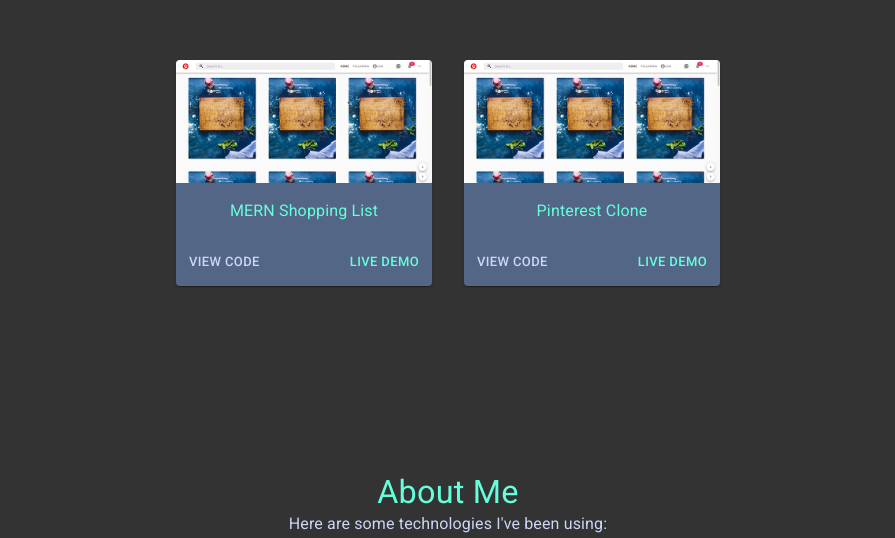
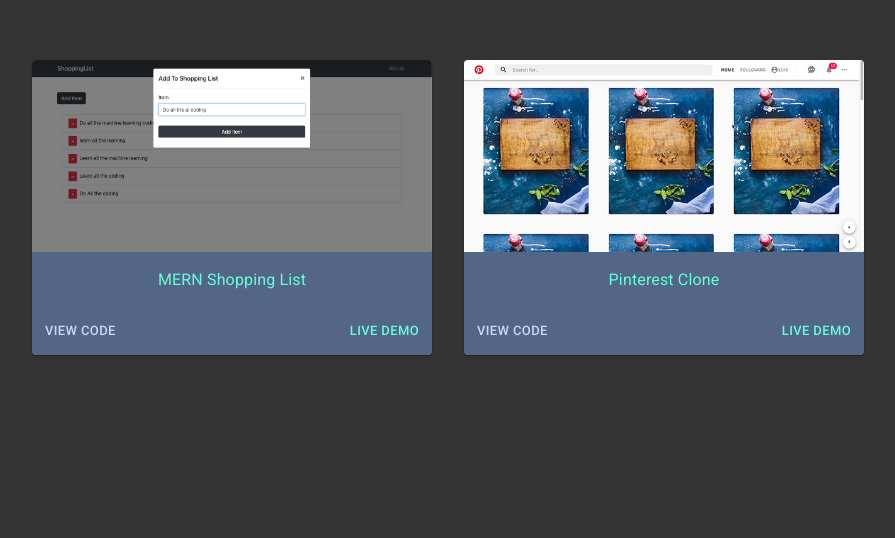
Before and after one commit to Blazekla/portfolio, a React (Create React App) app: page / in a window 1280 px wide. Shown: the part 826-1364 px from the top of the page, without its empty margins (192-1087 px from the left). Built offline with nearby package versions, Linux system fonts and the light colour scheme.

Commit message:
added image imports to pageDate and props to card component

```diff
--- a/src/components/Projects.js
+++ b/src/components/Projects.js
@@ -37,14 +37,17 @@
         }}
       >
         {pageData.project.map(
-          ({ title, github, external, tech, image, description }, id) => {
+          (
+            { title, github, external, tech, image, imageName, description },
+            id
+          ) => {
             return (
               <Grid
                 item
                 key={id}
                 xs={12}
                 sm={6}
-                md={4}
+                md={6}
                 style={{ padding: "16px" }}
               >
                 <ContentCard
@@ -53,6 +56,7 @@
                   external={external}
                   technology={tech}
                   image={image}
+                  imageName={imageName} //refactor to omit passing down this prop
                   desc={description}
                 />
               </Grid>
--- a/src/components/data/pageData.js
+++ b/src/components/data/pageData.js
@@ -1,4 +1,7 @@
 import pinterest from "../static/images/Pinterest-project.jpg";
+import mern from "../static/images/MERN-project.jpg";
+
+//Refactor key imageName so it isn't necessary to pass to component
 const pageData = {
   hero: {
     title: "Hi, my name is",
@@ -12,9 +15,9 @@
       github: "https://github.com/Blazekla/MERN-Shopping-List",
       external: "https://still-brushlands-77127.herokuapp.com/",
       tech: "",
-      // image: { pinterest },
-      // image: "./Pinterest-project.jpg",
-      image: "../static/images/Pinterest-project.jpg",
+      // image: "../static/images/MERN-project.jpg",
+      image: { mern },
+      imageName: "mern",
       description: "#"
     },
     {
@@ -22,7 +25,11 @@
       github: "https://github.com/Blazekla/pinterest-project",
       external: "https://elastic-kirch-ad2656.netlify.com/",
       tech: "",
-      image: "../static/images/MERN-project.jpg",
+
+      image: { pinterest },
+      imageName: "pinterest",
+      // image: "./Pinterest-project.jpg",
+      // image: "../static/images/Pinterest-project.jpg",
       description: "#"
     }
     // {
--- a/src/components/sub_components/Cards.js
+++ b/src/components/sub_components/Cards.js
@@ -39,14 +39,11 @@
         <CardMedia
           component="img"
           alt="Waving photogenic seal"
-          image={require("../static/images/Pinterest-project.jpg")}
-          // image={require(`'${props.image}'`)}
-          // image={require(`${props.image}`)}
-          // image={require(props.image)}
-
+          image={props.image[props.imageName]}
           title="Photogenic Seal Pup"
         />
-        {console.log(props.image)}
+
+        {/* {console.log(props.image[props.imageName])} */}
       </CardActionArea>
       <CardContent className={classes.cardContent}>
         <Typography color="secondary">{props.title}</Typography>
```
